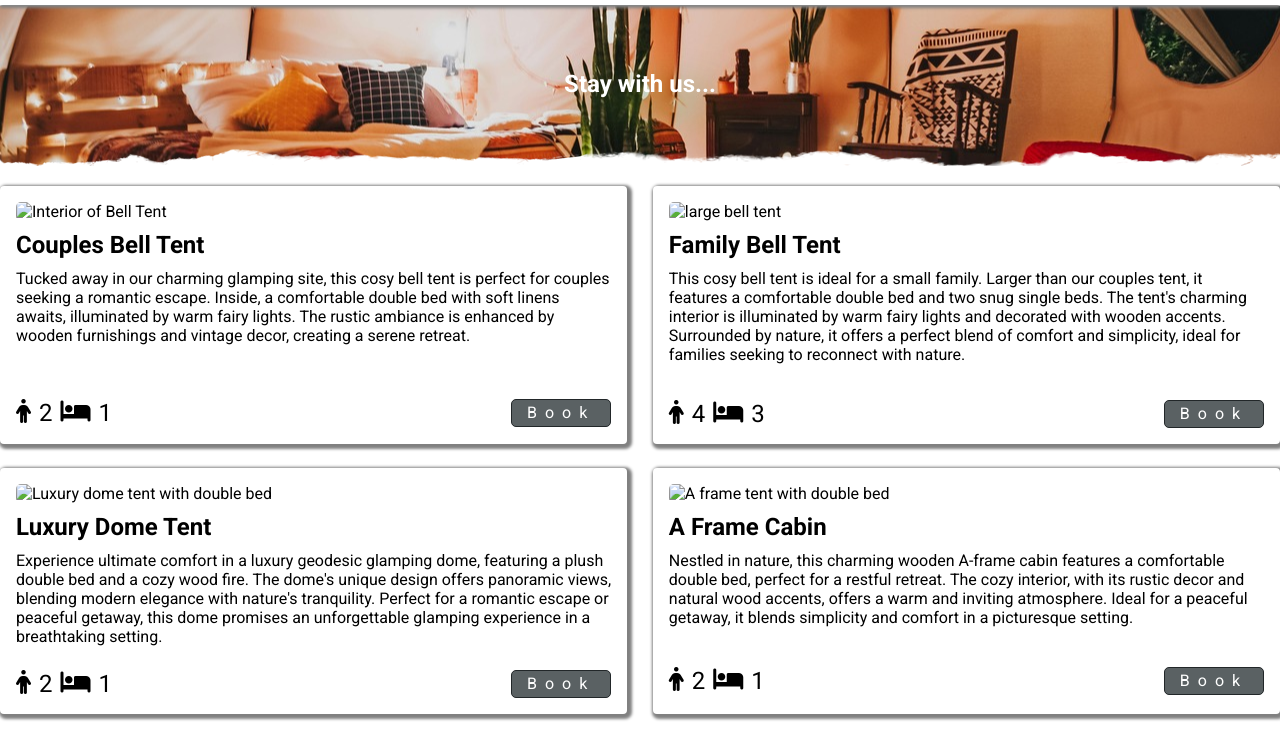
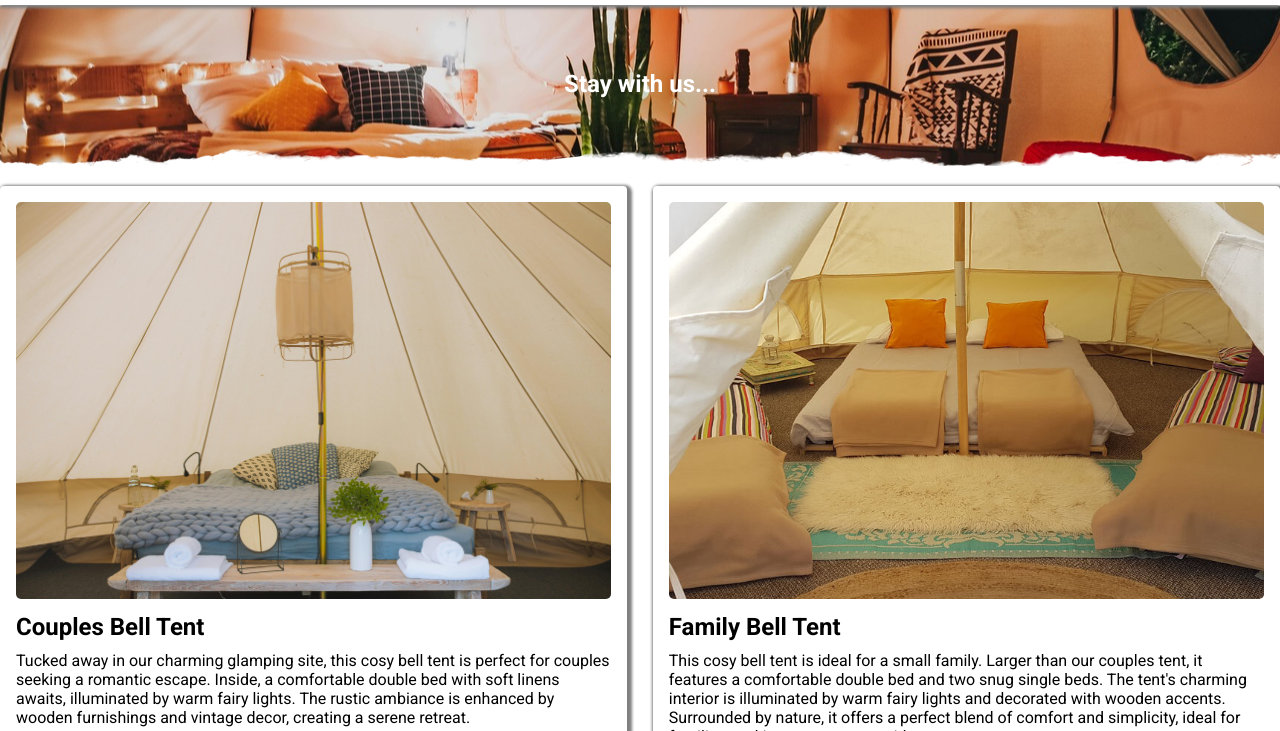
Before and after one commit to thequig-lebowski/ci-portfolio-one, a plain HTML site: page glamping.html in a window 1280 px wide. Shown: the part 69-800 px from the top of the page. Drawn offline with Linux system fonts and the light colour scheme; the site is published under a folder, as on GitHub Pages, so addresses that start at the root find nothing.

Commit message:
Fix relative file path for images

```diff
--- a/glamping.html
+++ b/glamping.html
@@ -55,7 +55,7 @@
         <section class="mq-container wrapper">
             <div class="card">
                 <div class="accom-img">
-                    <img src="/assets/images/bell_interior_1.jpg" alt="Interior of Bell Tent">
+                    <img src="assets/images/bell_interior_1.jpg" alt="Interior of Bell Tent">
                 </div>
                 <div class="info-container">
                     <h2>Couples Bell Tent</h2>
@@ -73,7 +73,7 @@
             </div>
             <div class="card">
                 <div class="accom-img">
-                    <img src="/assets/images/bell-tent-hazel-cropped.jpg" alt="large bell tent">
+                    <img src="assets/images/bell-tent-hazel-cropped.jpg" alt="large bell tent">
                 </div>
                 <div class="info-container">
                     <h2>Family Bell Tent</h2>
@@ -92,7 +92,7 @@
             </div>
             <div class="card">
                 <div class="accom-img">
-                    <img src="/assets/images/Crosshill_3_-11-cropped.jpg" alt="Luxury dome tent with double bed">
+                    <img src="assets/images/Crosshill_3_-11-cropped.jpg" alt="Luxury dome tent with double bed">
                 </div>
                 <div class="info-container">
                     <h2>Luxury Dome Tent</h2>
@@ -109,7 +109,7 @@
             </div>
             <div class="card">
                 <a href="" class="accom-img">
-                    <img src="/assets/images/a_frame_02.jpg" alt="A frame tent with double bed">
+                    <img src="assets/images/a_frame_02.jpg" alt="A frame tent with double bed">
                 </a>
                 <div class="info-container">
                     <h2>A Frame Cabin</h2>
```
